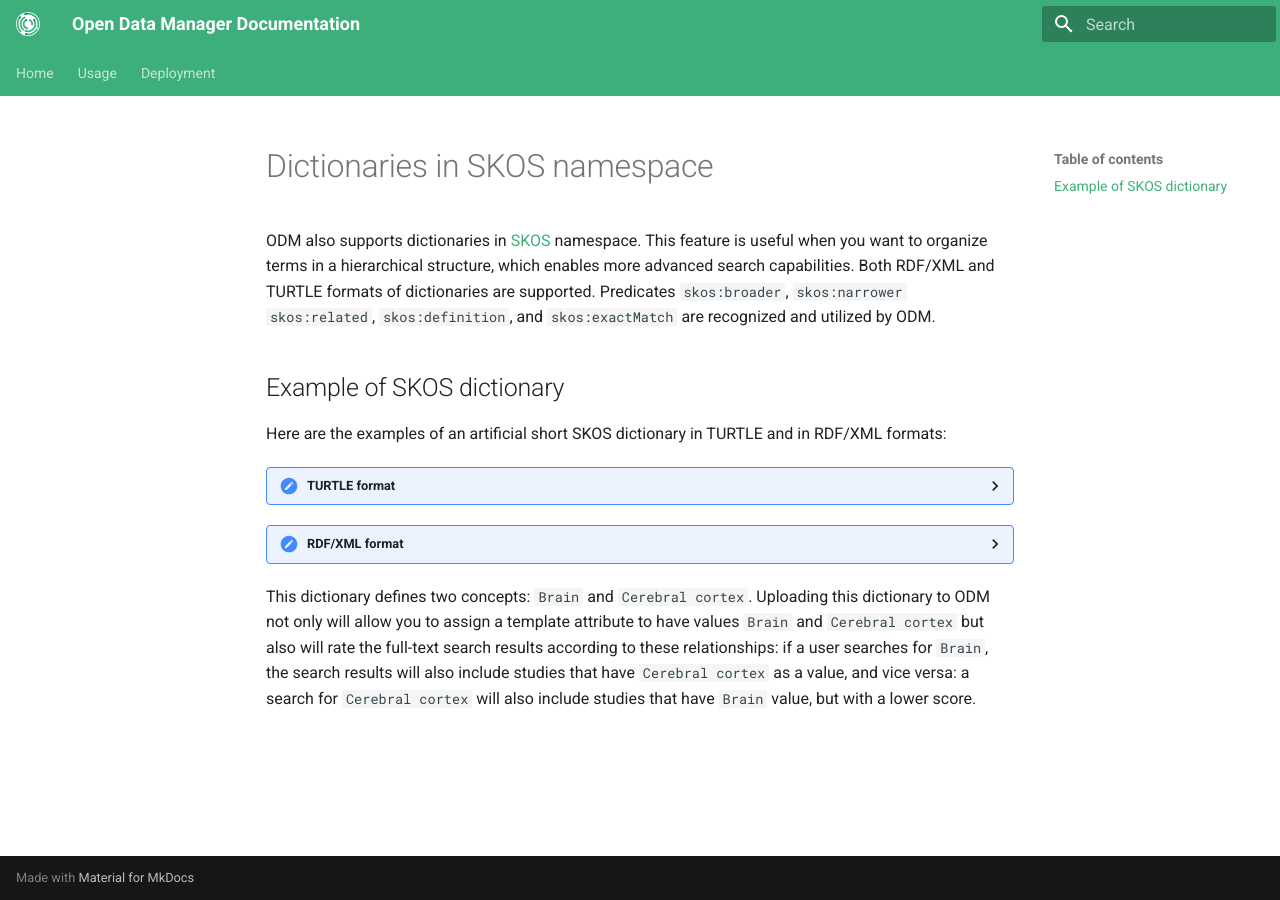
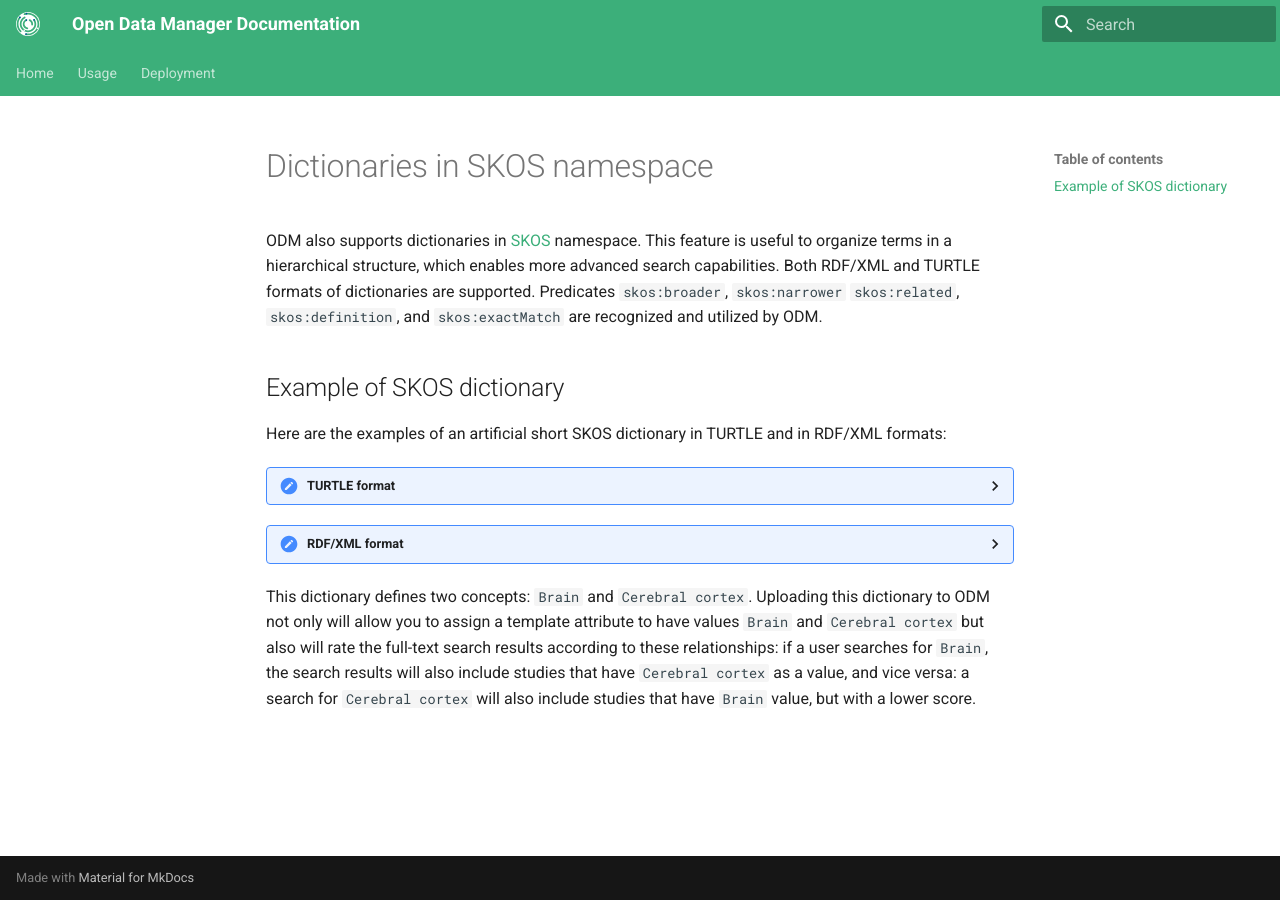
Before and after one commit to genestack/admin-docs, an MkDocs documentation site: the page built from docs/user-guide/dictionaries-and-ontologies/loading-new-ontology/skos-dictionary.md, in a window 1280 px wide. Built offline with MkDocs 1.6.1 and Material for MkDocs 9.7.7, drawn with Linux system fonts in a browser that asks for light colours; the version menu is left out.

Commit message:
ODM-11311: Simplifying sentence

```diff
--- a/docs/user-guide/dictionaries-and-ontologies/loading-new-ontology/skos-dictionary.md
+++ b/docs/user-guide/dictionaries-and-ontologies/loading-new-ontology/skos-dictionary.md
@@ -1,8 +1,7 @@
 # Dictionaries in SKOS namespace
 
 ODM also supports dictionaries in [SKOS](https://www.w3.org/2009/08/skos-reference/skos.html) namespace. This feature is
-useful when you
-want to organize terms in a hierarchical structure, which enables more advanced search capabilities. Both RDF/XML and
+useful to organize terms in a hierarchical structure, which enables more advanced search capabilities. Both RDF/XML and
 TURTLE formats of dictionaries are supported. Predicates `skos:broader`, `skos:narrower` `skos:related`,
 `skos:definition`, and `skos:exactMatch` are recognized and utilized by ODM.
 
```
